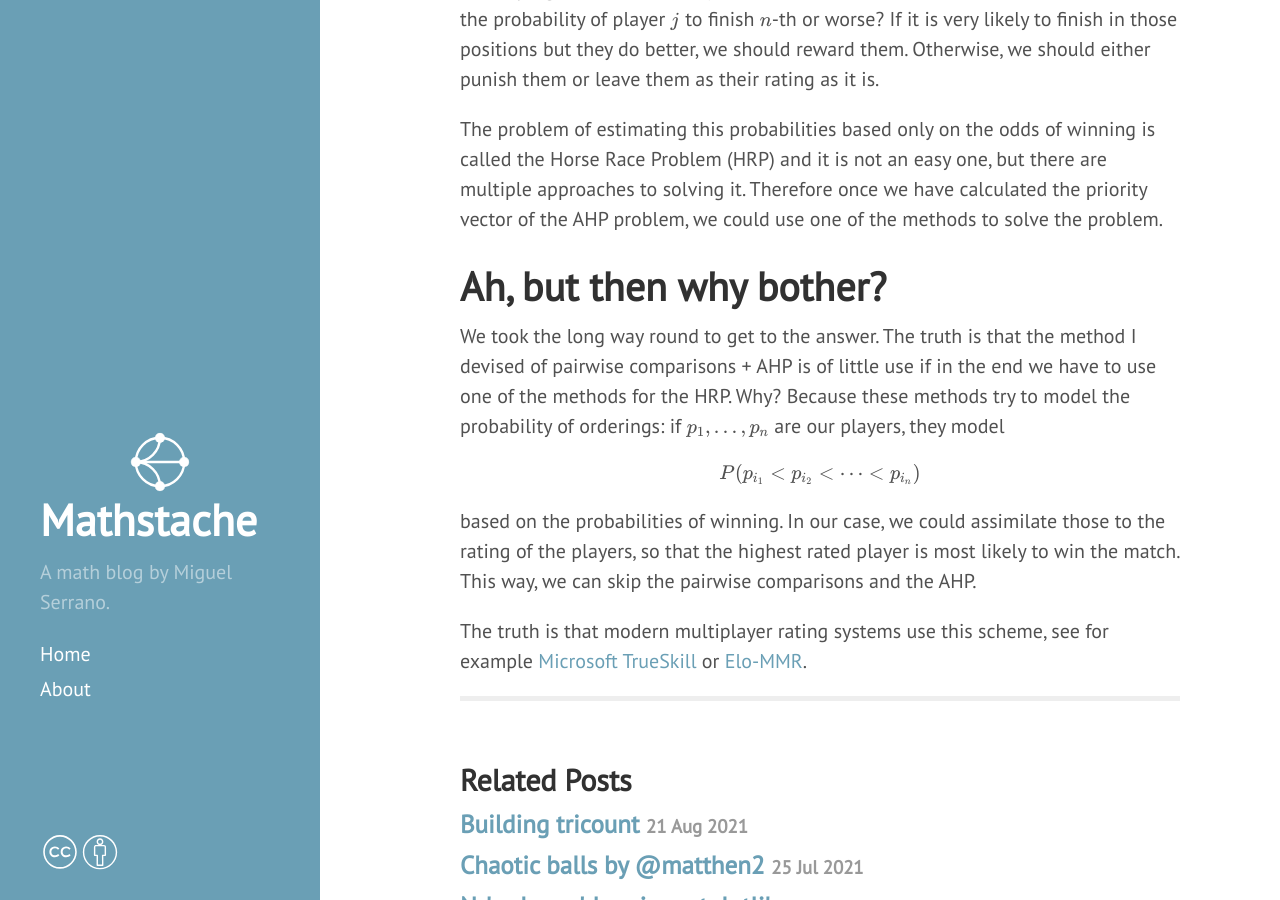
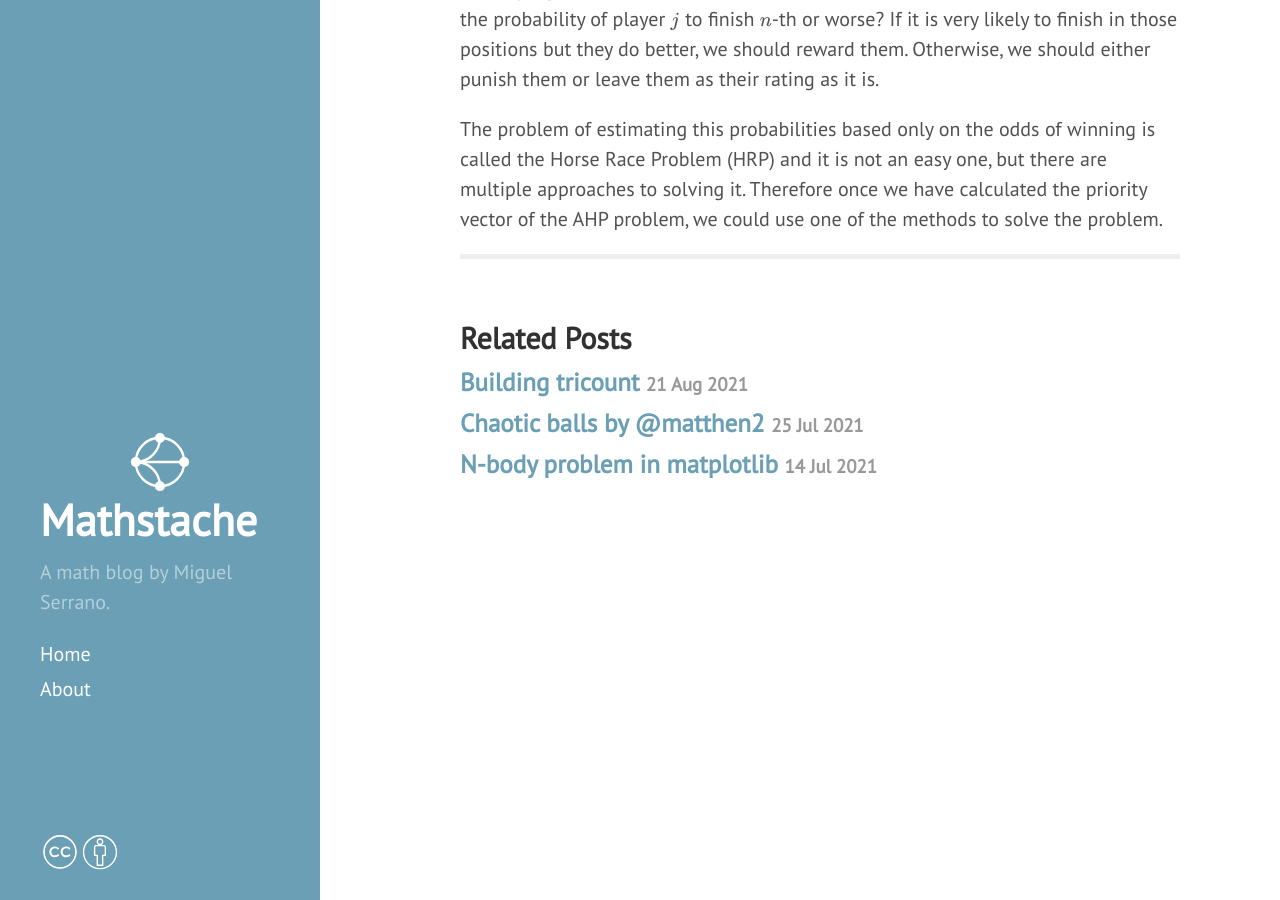
Before and after one commit to homomorfismo/blog, a Jekyll site: the page built from _posts/2021-02-18-multiplayer-elo.md, in a window 1280 px wide and 900 px high, scrolled down 2649 px. Built offline with Jekyll 4.4.1, drawn with Linux system fonts in a browser that asks for light colours; nearby versions of some CDN libraries.

Commit message:
Update 2021-02-18-multiplayer-elo.md

```diff
--- a/_posts/2021-02-18-multiplayer-elo.md
+++ b/_posts/2021-02-18-multiplayer-elo.md
@@ -100,19 +100,3 @@ as demanded by the theorem. Therefore, we can use any of the columns of $M_E$ as
 This is not enough for our purpose of developing a multiplayer Elo. The nicest property of the Elo system is that it allows for updating the ratings. To do that, we need to calculate the probabilities for every position of every player, and then we would judge whether the player performed better than expected or worse. What is the probability of player $j$ to finish $n$-th or worse? If it is very likely to finish in those positions but they do better, we should reward them. Otherwise, we should either punish them or leave them as their rating as it is.
 
 The problem of estimating this probabilities based only on the odds of winning is called the Horse Race Problem (HRP) and it is not an easy one, but there are multiple approaches to solving it. Therefore once we have calculated the priority vector of the AHP problem, we could use one of the methods to solve the problem.
-
-
-
-# Ah, but then why bother?
-
-We took the long way round to get to the answer. The truth is that the method I devised of pairwise comparisons + AHP is of little use if in the end we have to use one of the methods for the HRP. Why? Because these methods try to model the probability of orderings: if $p_1, \dots, p_n$ are our players, they model
-
-
-$$
-P(p_{i_1} < p_{i_2} < \dots <p_{i_n})
-$$
-
-
-based on the probabilities of winning. In our case, we could assimilate those to the rating of the players, so that the highest rated player is most likely to win the match. This way, we can skip the pairwise comparisons and the AHP.
-
-The truth is that modern multiplayer rating systems use this scheme, see for example [Microsoft TrueSkill](https://www.microsoft.com/en-us/research/project/trueskill-ranking-system/) or [Elo-MMR](https://arxiv.org/abs/2101.00400).
```
